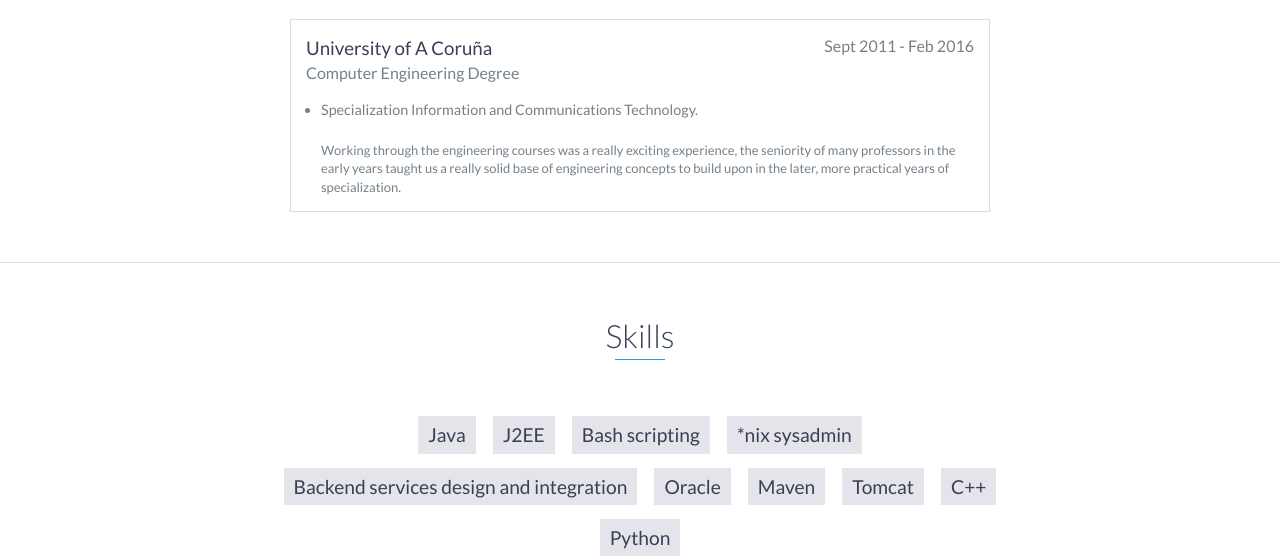
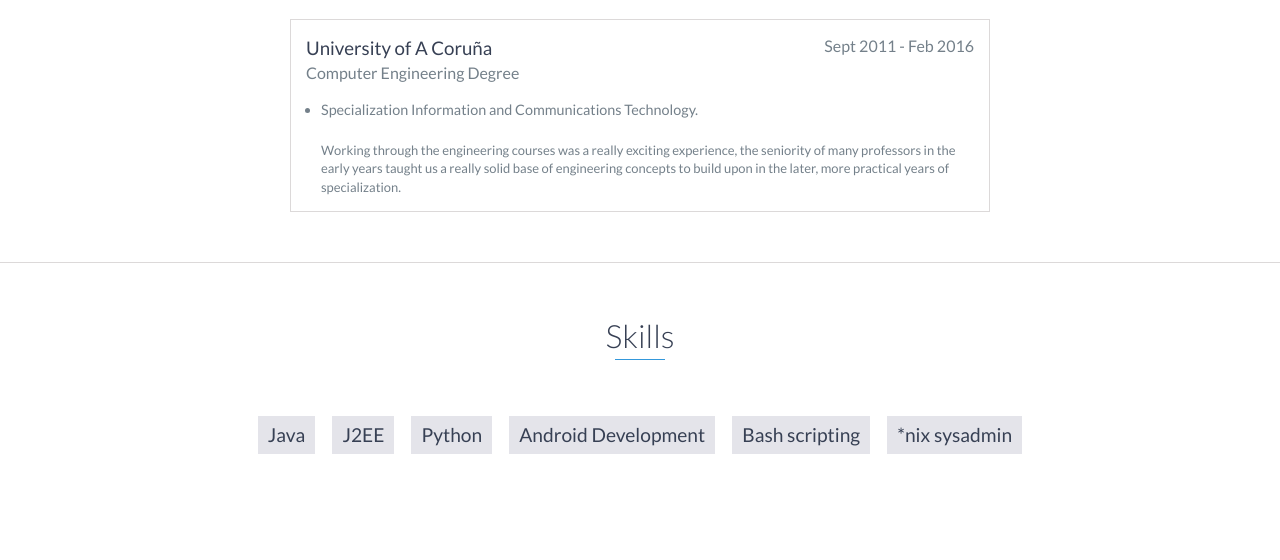
Before and after one commit to malvarezcastillo/malvarezcastillo.github.io, a website: page index.html in a window 1280 px wide. Shown: the part 2108-2668 px from the top of the page. Drawn offline with nearby package versions, Linux system fonts and the light colour scheme.

Commit message:
Update index.html

```diff
--- a/index.html
+++ b/index.html
@@ -131,14 +131,10 @@
             <ul>
                 <li>Java</li>
                 <li>J2EE</li>
+                <li>Python</li>
+                <li>Android Development</li>
                 <li>Bash scripting</li>
                 <li>*nix sysadmin</li>
-                <li>Backend services design and integration</li>
-                <li>Oracle</li>
-                <li>Maven</li>
-                <li>Tomcat</li>
-                <li>C++</li>
-                <li>Python</li>
             </ul>
         </div>
         <!-- End #skills -->
```
